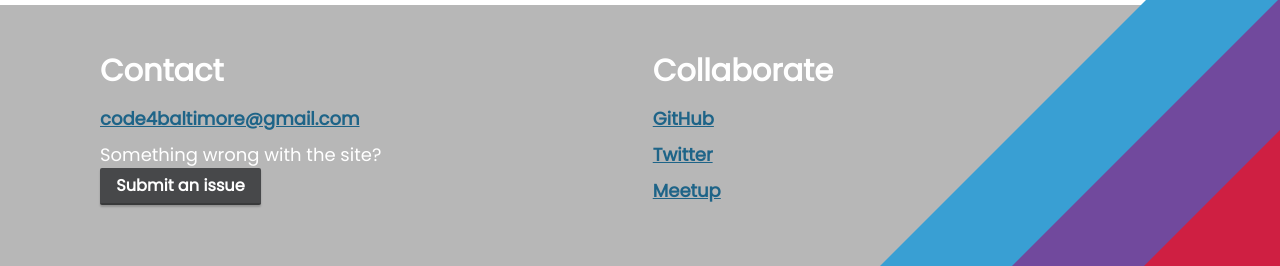
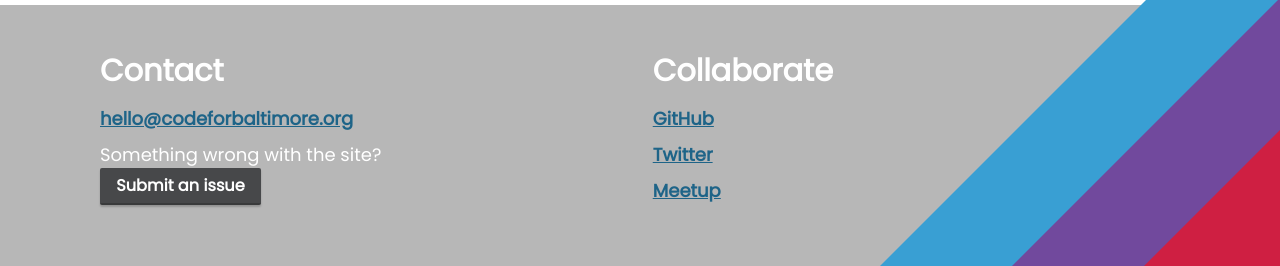
Before and after one commit to CodeForBaltimore/codeforbaltimore, a Jekyll site: the page built from index.html, in a window 1280 px wide. Shown: the part 1056-1322 px from the top of the page. Built offline with Jekyll 4.4.1, drawn with Linux system fonts in a browser that asks for light colours; nearby versions of some CDN libraries.

Commit message:
Updated config file with our new email address

```diff
--- a/_config.yml
+++ b/_config.yml
@@ -9,7 +9,7 @@ collections:
   uploads:
     title: Uploads
     output: true
-email: code4baltimore@gmail.com
+email: hello@codeforbaltimore.org
 description: 'Part of the Code for America Brigade network, we are a volunteer group
   of developers, designers, data geeks, and citizen activists who use creative technology
   to solve civic and social problems.'
```
